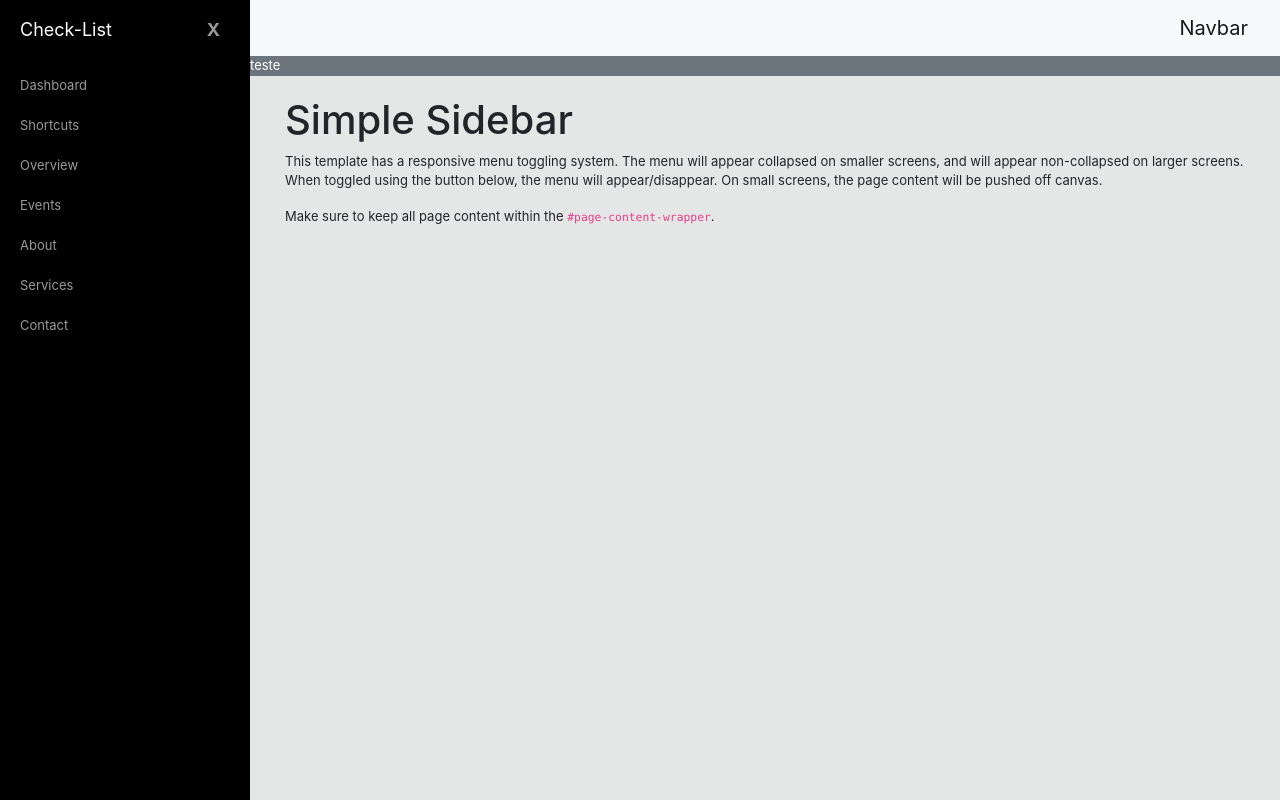
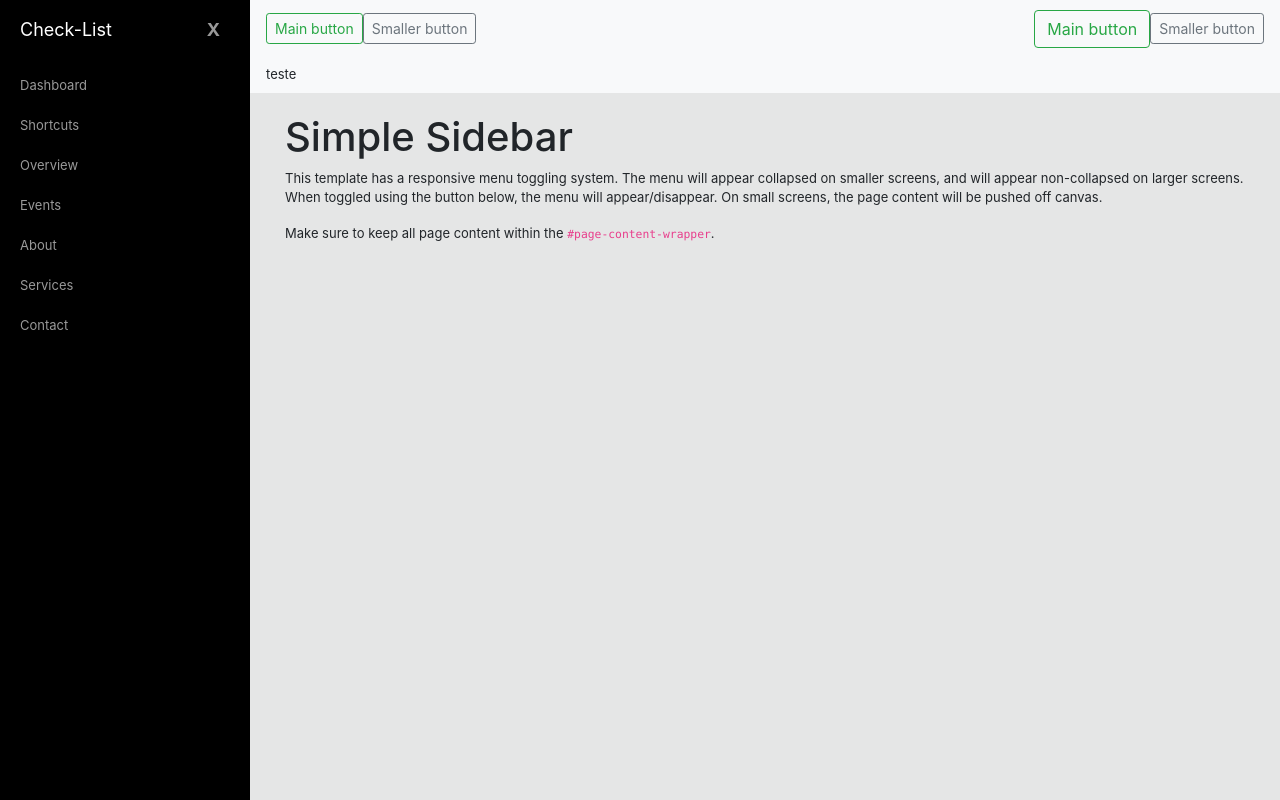
Before and after one commit to SystemsBeyond/checklist, a plain HTML site: page index.html in a window 1280 px wide. Drawn offline with Linux system fonts and the light colour scheme.

Commit message:
2018-02-28

```diff
--- a/index.html
+++ b/index.html
@@ -54,16 +54,22 @@
         <!-- /#sidebar-wrapper -->
         <nav class="navbar navbar-light bg-light">
             <a class="navbar-brand" href="#">
-                <span class="navbar-toggler-icon"></span>
+
+                <form class="form-inline">
+                    <span class="navbar-toggler-icon"></span>
+                    <button class="btn btn-sm btn-outline-success" type="button">Main button</button>
+                    <button class="btn btn-sm btn-outline-secondary" type="button">Smaller button</button>
+                </form>
             </a>
-            <a class="navbar-brand" href="#">Navbar</a>
+            <form class="form-inline">
+                <button class="btn btn-outline-success" type="button">Main button</button>
+                <button class="btn btn-sm btn-outline-secondary" type="button">Smaller button</button>
+            </form>
+        </nav>
+        <nav class="navbar navbar-light bg-light">
+            teste
         </nav>
 
-        <div class="row btn-secondary" >
-            <div class="col-lg-10">
-                teste
-            </div>
-        </div>
         <!-- Page Content -->
         <div id="page-content-wrapper">
             <div class="container-fluid">
```
